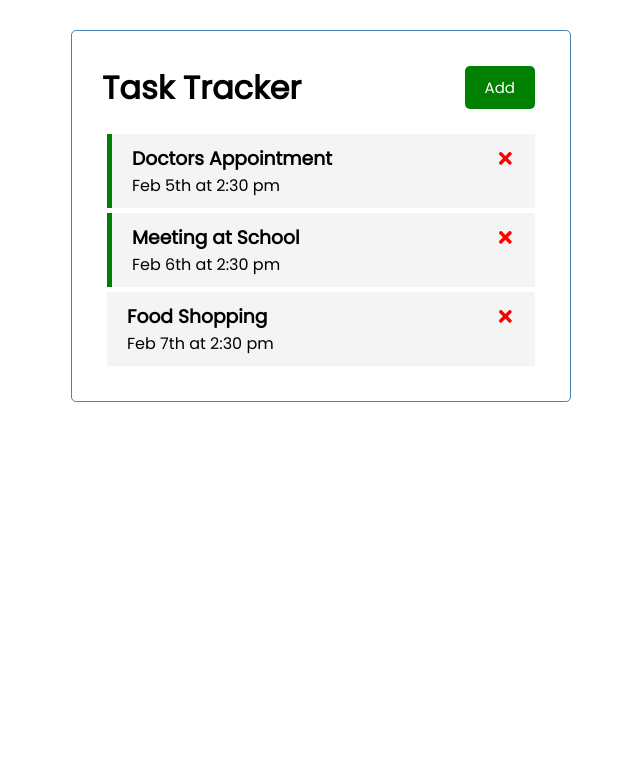
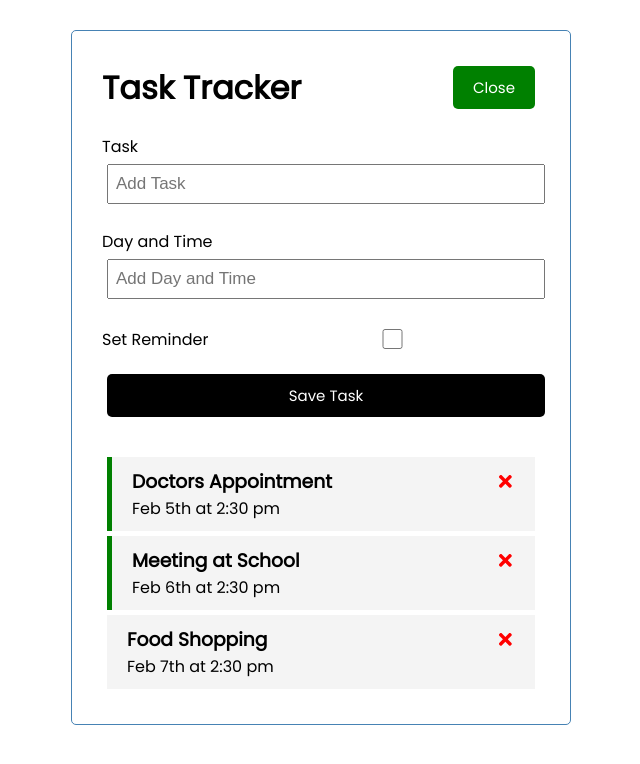
Before and after one commit to jusato/react-task-tracker, a React (Create React App) app: page / in a window 1280 px wide. Both pictures are taken after a click on the button "Add". Shown: the top 764 px of the page, without its empty margins (319-959 px from the left). Built offline with nearby package versions, Linux system fonts and the light colour scheme.

Commit message:
add addTask

```diff
--- a/src/App.js
+++ b/src/App.js
@@ -1,9 +1,10 @@
 import { useState } from "react"
 import Header from './components/Header'
 import Tasks from './components/Tasks'
+import AddTask from './components/AddTask'
 
 function App() {
-
+  const [showAddTask, setShowAddTask] = useState(false) //dentro do useState() coloca o valor default, ai depois vai poder mudar chamando setFunction()
   //Vamos fazer o useState() aqui em App [./App.js] e não em Tasks [./components/Task] para estar no top level,
   //porque vamos querer usar isso em outros componentes.
   const [tasks, setTasks] = useState( //piece of state (tasks) and function to update the state (setTasks)
@@ -29,6 +30,13 @@
     ]
   )
 
+  //Add Task
+  const addTask = (task) => {
+    const id = Math.floor(Math.random()*10000) + 1 //gerar um id aleatorio
+    const newTask = {id, ...task} //essa newTask vai ter esse id aleatorio gerado acima e os valores do parametro task (objeto) passado
+    setTasks([...tasks, newTask]) //alterar o vetor de tasks copiando todas as tasks que ja tinha e adicionando a newTask
+  }
+
   //Função para deletar task quando clicar no X
   const deleteTask = (id) => { //queremos deletar/fazer não aparecer na tela a task com esse id passadao
     setTasks(tasks.filter((task) => task.id !== id)) //então a gente filtra pegando as tasks que não tem esse id, e so mostra as tasks com id diferente desse
@@ -44,7 +52,11 @@
     //por isso foi declarado acima como const [tasks, setTasks], para mudar usando apenas setTasks()
     //Exemplo: setTasks([...])
     <div className="container">
-      <Header />  {/*poderia passar um valor para props title aqui, tipo title='Hello'*/}
+      <Header
+        onAdd={() => setShowAddTask(!showAddTask)} //onAdd vai ser passado para Header ./components/Header.js como uma prop. Além disso o "valor" dessa prop é uma função que muda o valor do showAddTask para o contrário do que está quando chamada
+        showAdd={showAddTask} //também vamos passar para Header o valor de showAddTask. Para isso é só passar uma nova prop chamada showAdd, que vai ter valor igual a showAddTask
+      />
+      {showAddTask && <AddTask onAdd={addTask}/>}     {/*Esse é um jeito de fazer um ternary sem o else (se showAddTask = true, <AddTask/>. Senão, nada*/}
       {tasks.length > 0 ? (
         <Tasks tasks={tasks} onDelete={deleteTask} onToggle={toggleReminder}/>) //passar props tasks declarada acima em const [tasks, setTasks] = useState(...)
         : ('No tasks to show')
--- /dev/null
+++ b/src/components/AddTask.js
@@ -0,0 +1,61 @@
+import { useState } from "react"
+
+const AddTask = ({ onAdd }) => {
+    const [text, setText] = useState('') //dentro do useState tem o default value
+    const [day, setDay] = useState('')
+    const [reminder, setReminder] = useState(false)
+
+    const onSubmit = (e) => {
+        e.preventDefault() //para não submit to a page
+
+        //se user não digitar nada e clicar em submit
+        if(!text) {
+            alert('Please add a task.')
+            return
+        }
+
+        //mandar os valores digitados para onAdd
+        onAdd({text, day, reminder})
+
+        //clear the form
+        setText('')
+        setDay('')
+        setReminder(false)
+    }
+
+    return (
+        <form className='add-form' onSubmit={onSubmit}>
+            <div className='form-control'>
+                <label>Task</label>
+                <input
+                    type='text'
+                    placeholder='Add Task'
+                    value={text}
+                    onChange={(e) => setText(e.target.value)} //a gente muda text com setText() que vai ser qualquer coisa que for digitado (e.target.value)
+                />
+            </div>
+            <div className='form-control'>
+                <label>Day and Time</label>
+                <input
+                    type='text'
+                    placeholder='Add Day and Time'
+                    value={day}
+                    onChange={(e) => setDay(e.target.value)}
+                />
+            </div>
+            <div className='form-control form-control-check'>
+                <label>Set Reminder</label>
+                <input
+                    type='checkbox'
+                    checked={reminder}//para deixar a caixa unchecked se reminder for false
+                    value={reminder}
+                    onChange={(e) => setReminder(e.currentTarget.checked)} //aqui não é target.value porque é checkbox, ai fazendo currentTarget.checked vai dar um true or false falando se ta checked ou não
+                />
+            </div>
+
+            <input type='submit' value='Save Task' className='btn btn-block'/>
+        </form>
+    )
+}
+
+export default AddTask
--- a/src/components/Header.js
+++ b/src/components/Header.js
@@ -1,15 +1,15 @@
 import PropTypes from 'prop-types'
 import Button from './Button' //importando componente Button declarado em Button.js para usar aqui
 
-const Header = ({ title }) => { //para poder pegar props title
-    const onClick = () => { //criando função para passar como "valor" da props onClick passada para Button
-        console.log('vc clicou')
-    }
-
+const Header = ({ title, onAdd, showAdd }) => { //para poder pegar props title
     return (
         <header className='header'>
             <h1>{title}</h1>
-            <Button color='green' text='Add' onClick={onClick} />    {/* passando props color, text e onClick para Button em Button.js*/}
+            <Button
+                color='green' //também podia fazer color={showAdd ? 'red' : 'green'}
+                text={showAdd ? 'Close' : 'Add'}
+                onClick={onAdd}
+            />    {/* passando props color, text e onClick para Button em Button.js*/}
         </header>
     )
 }
```
